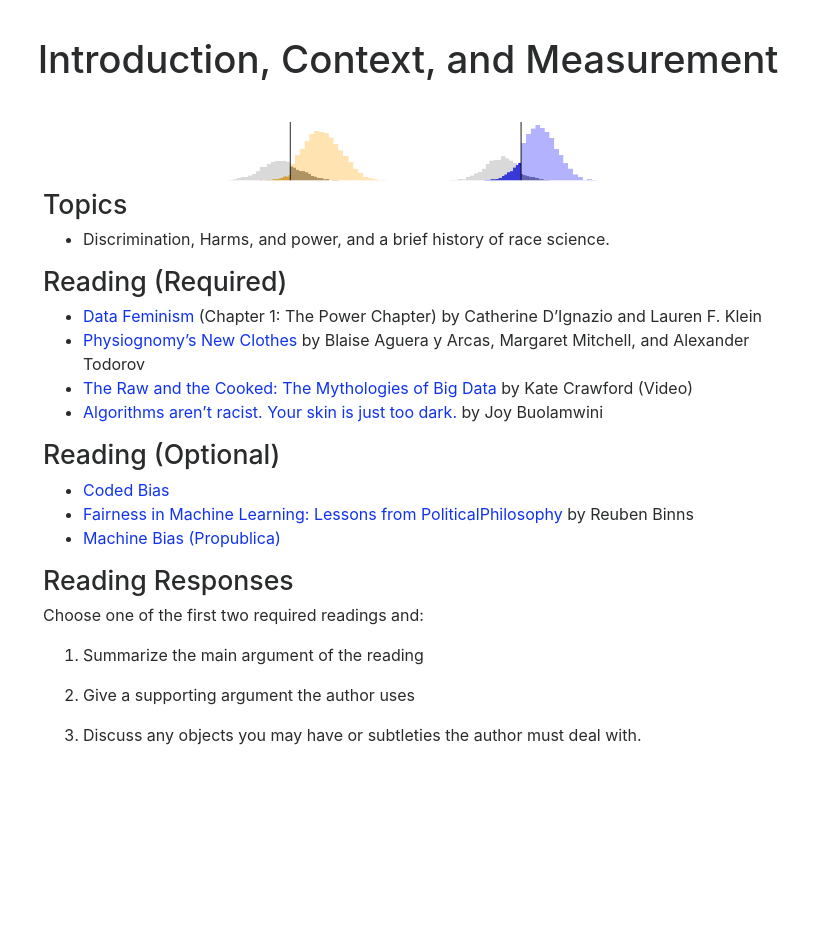
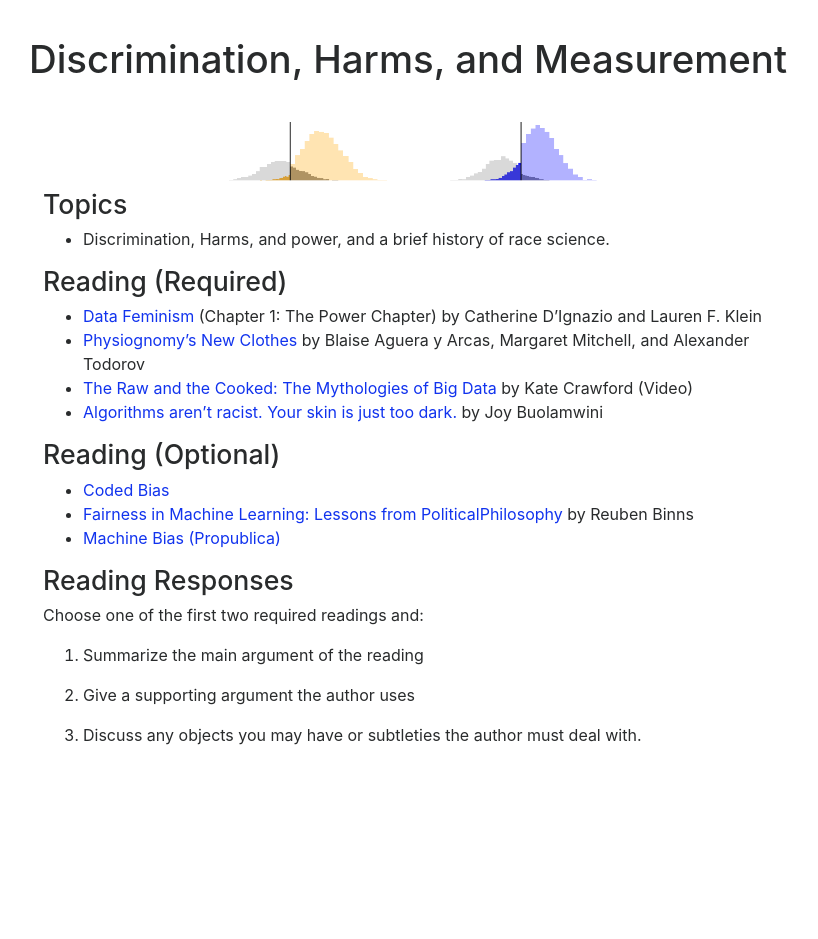
Before and after one commit to afraenkel/course-fairness-webpage, a Jekyll site: the page built from weeks/week02.md, in a window 1280 px wide. Shown: the whole page, without its empty margins (232-1050 px from the left). Built offline with Jekyll 4.4.1, drawn with Linux system fonts in a browser that asks for light colours; nearby versions of some CDN libraries.

Commit message:
title week 2

```diff
--- a/weeks/week02.md
+++ b/weeks/week02.md
@@ -1,6 +1,6 @@
 ---
 layout: page
-title: Introduction, Context, and Measurement
+title: Discrimination, Harms, and Measurement
 permalink: /weeks/week02/
 doodle: /doodle.png
 ---
```
